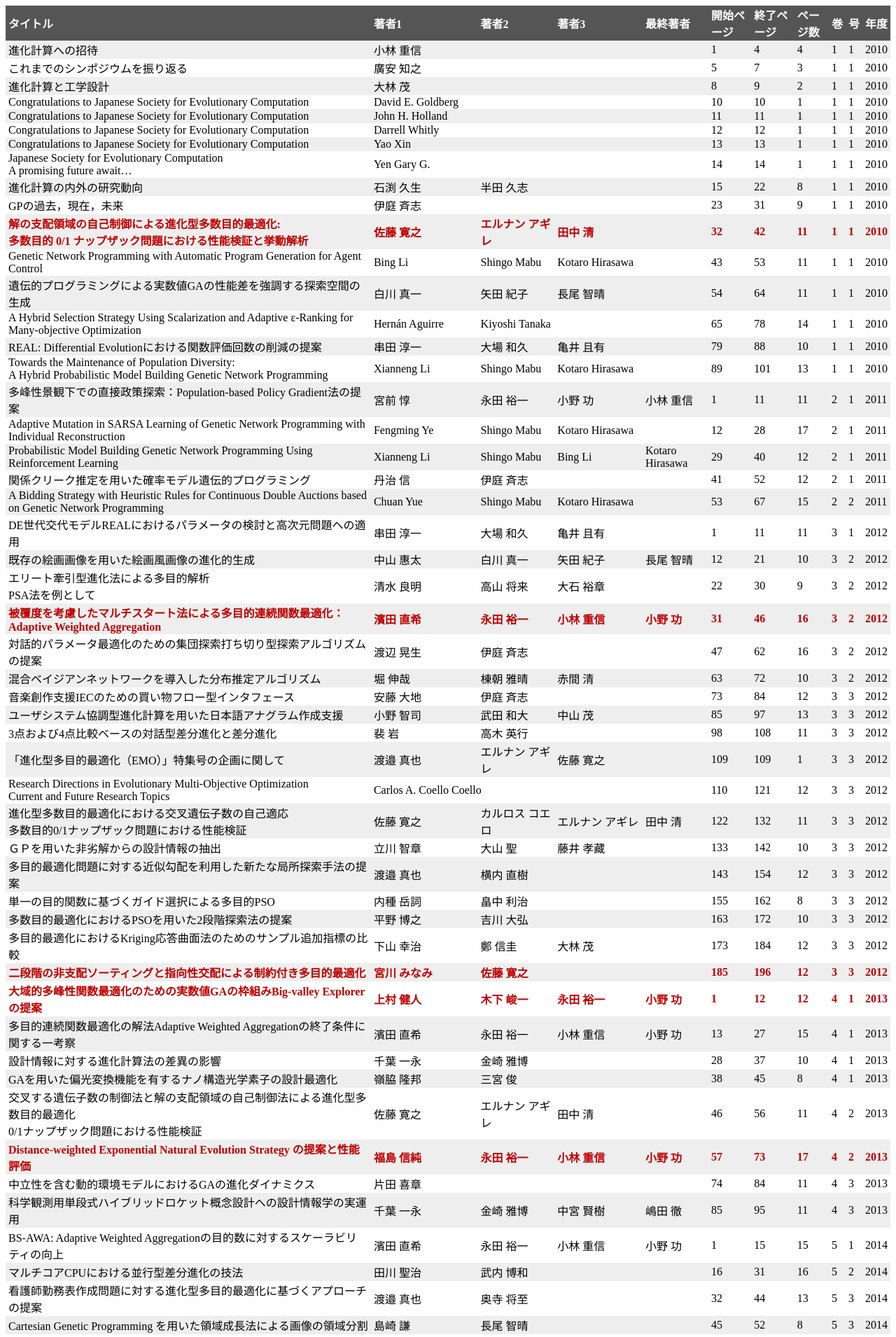
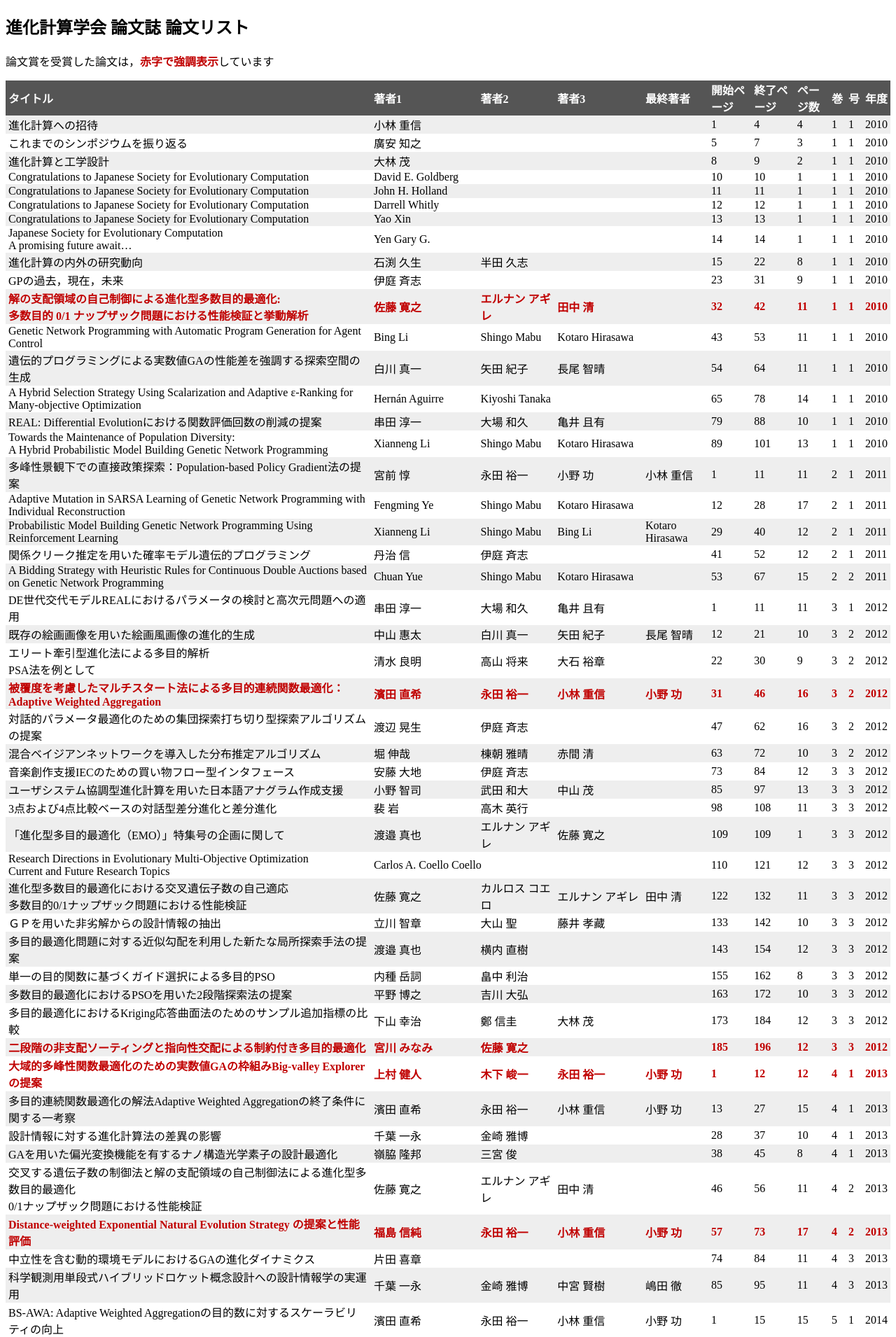
Before and after one commit to tomtkg/tomtkg.github.io, a Jekyll site: the page data/tjpnsec.html, which Jekyll copies as it is, in a window 1280 px wide. Shown: the top 1910 px of the page at 70% size. Built offline with Jekyll 4.4.1, drawn with Linux system fonts in a browser that asks for light colours.

Commit message:
Update tjpnsec.html

```diff
--- a/data/tjpnsec.html
+++ b/data/tjpnsec.html
@@ -1,27 +1,16 @@
-<style type="text/css">
-  table {
-    text-align: left;
-    border-collapse: collapse;
-  }
-  table th {
-    background: #555;
-    color: #fff;
-    position: sticky;
-    top: 0;
-	padding: 1px 4px;
-  }
-  table td{
-    background: #eee;
-	padding: 1px 4px;
-  }
-  table tr:nth-child(odd) td {
-    background: #fff;
-  }
-  .red {
-  color: #C00000;
-  font-weight: bold;
-}
-</style>
+<!DOCTYPE html>
+<html lang="ja">
+
+<head>
+	<title>進化計算学会 論文誌 論文リスト</title>
+	<meta charset="utf-8">
+	<meta name="author" content="Tomoaki Takagi">
+	<link rel="stylesheet" href="table.css">
+</head>
+
+<body>
+	<h2>進化計算学会 論文誌 論文リスト</h2>
+	<p>論文賞を受賞した論文は，<font color="#C00000"><b>赤字で強調表示</b></font>しています</p>
 <table>
 	<tr><th>タイトル</th><th>著者1</th><th>著者2</th><th>著者3</th><th>最終著者</th><th>開始ページ</th><th>終了ページ</th><th>ページ数</th><th>巻</th><th>号</th><th>年度</th></tr>
 	<tr><td>進化計算への招待</td><td>小林 重信</td><td></td><td></td><td></td><td>1</td><td>4</td><td>4</td><td>1</td><td>1</td><td>2010</td></tr>
@@ -149,3 +138,4 @@
 	<tr><td></td><td></td><td></td><td></td><td></td><td></td><td></td><td></td><td>13</td><td>1</td><td>2022</td></tr>
 	<tr><td>進化計算による在庫配置最適化</td><td>三井 康行</td><td>山越 悠貴</td><td>佐藤 寛之</td><td></td><td>66</td><td>76</td><td>11</td><td>13</td><td>1</td><td>2022</td></tr>
 </table>
+</body>
```
